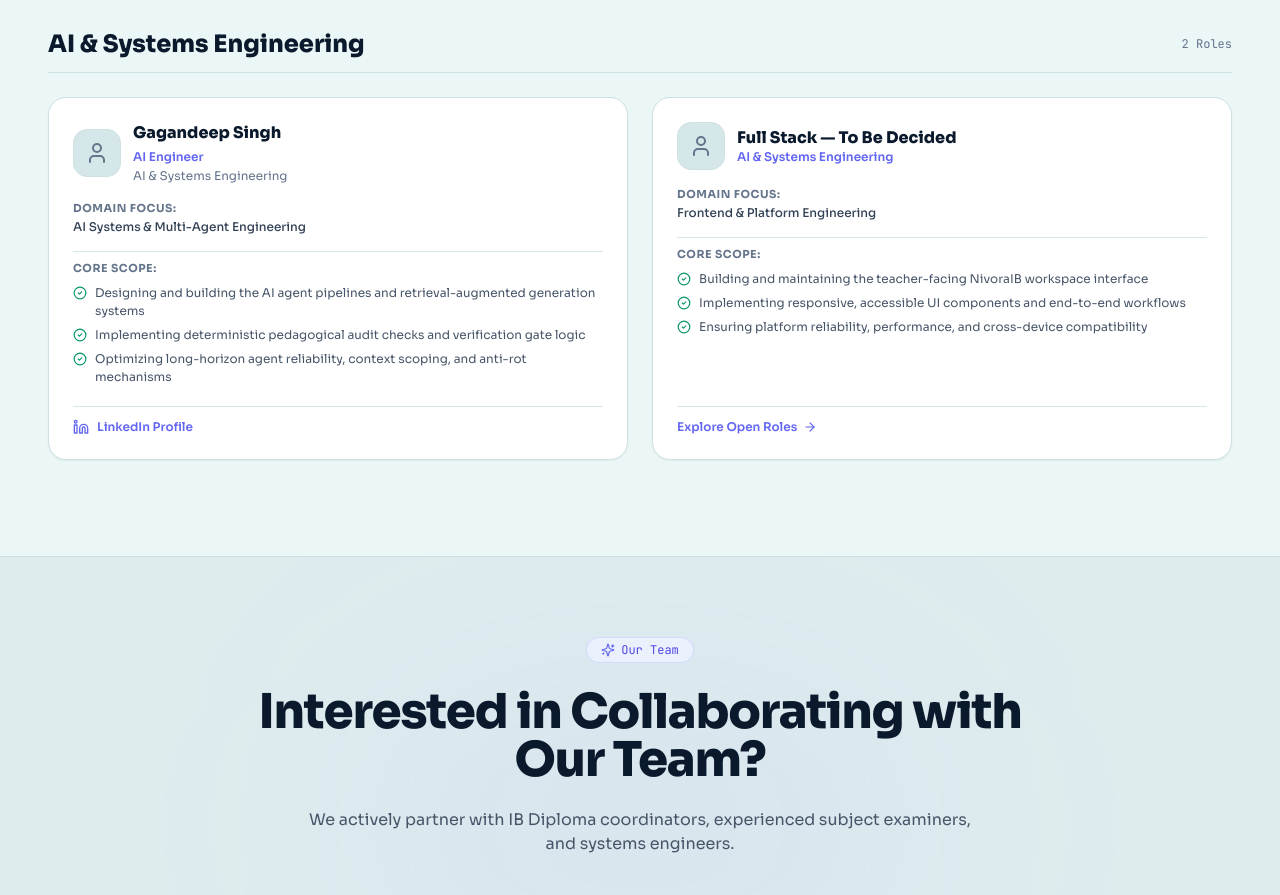
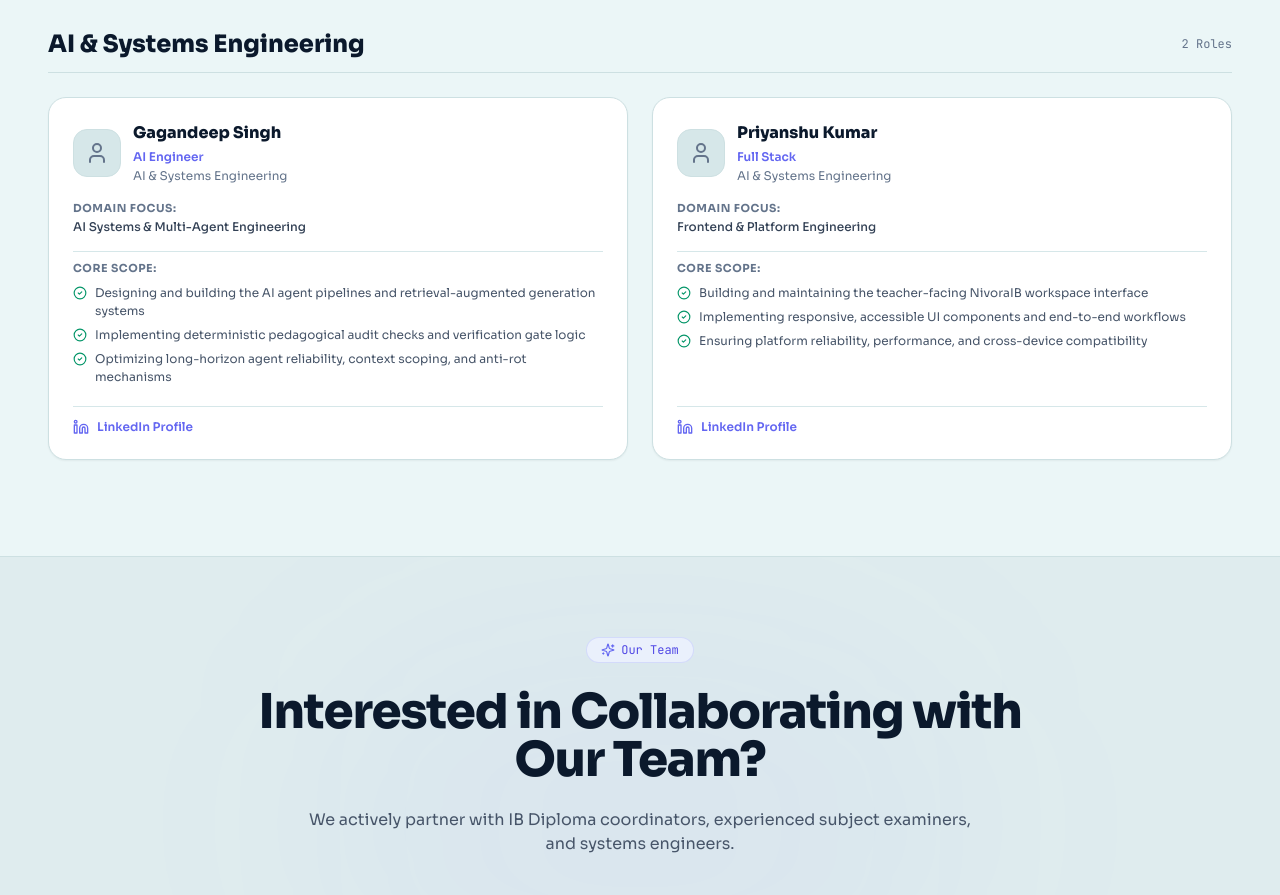
Before and after one commit to nivoraib/nivoraib-website, a Next.js app: page /team in a window 1280 px wide. Shown: the part 980-1875 px from the top of the page. Built offline with nearby package versions, Linux system fonts and the light colour scheme.

Commit message:
feat: add Priyanshu Kumar to team

```diff
--- a/src/data/team.ts
+++ b/src/data/team.ts
@@ -75,12 +75,12 @@ export const TEAM_MEMBERS: TeamMember[] = [
   },
 
   {
-    id: "fullstack-tbd",
-    name: undefined,
-    roleTitle: "Full Stack — To Be Decided",
+    id: "priyanshu-kumar",
+    name: "Priyanshu Kumar",
+    roleTitle: "Full Stack",
     department: "AI & Systems Engineering",
-    isConfirmed: false,
-    linkedIn: undefined,
+    isConfirmed: true,
+    linkedIn: "https://www.linkedin.com/in/priyanshu-kumar0/",
     scope: "Frontend & Platform Engineering",
     responsibilities: [
       "Building and maintaining the teacher-facing NivoraIB workspace interface",
```
